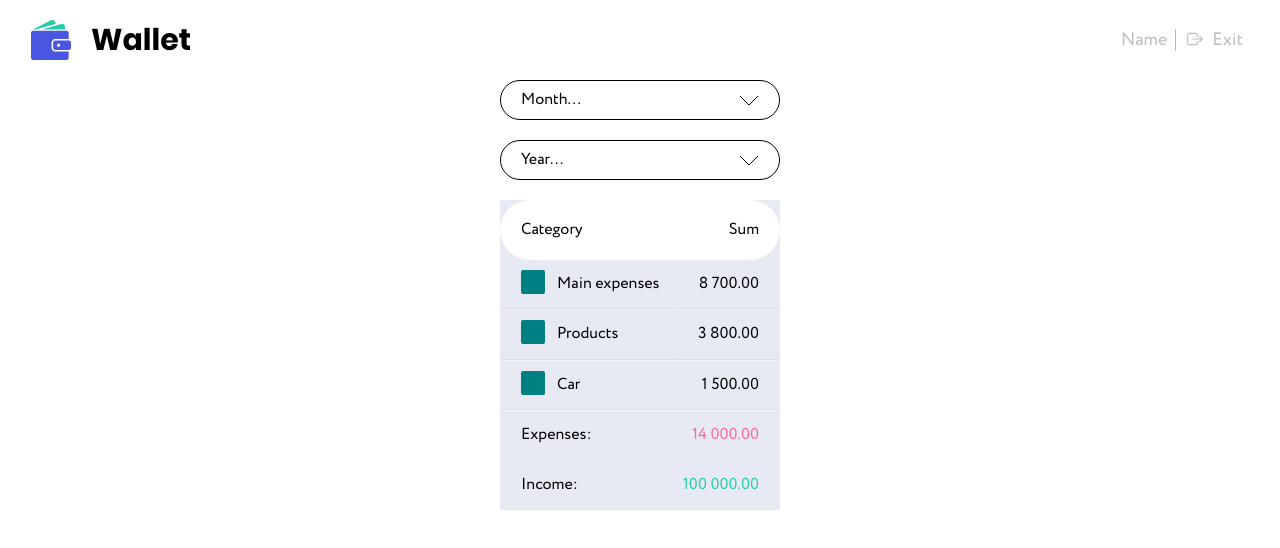
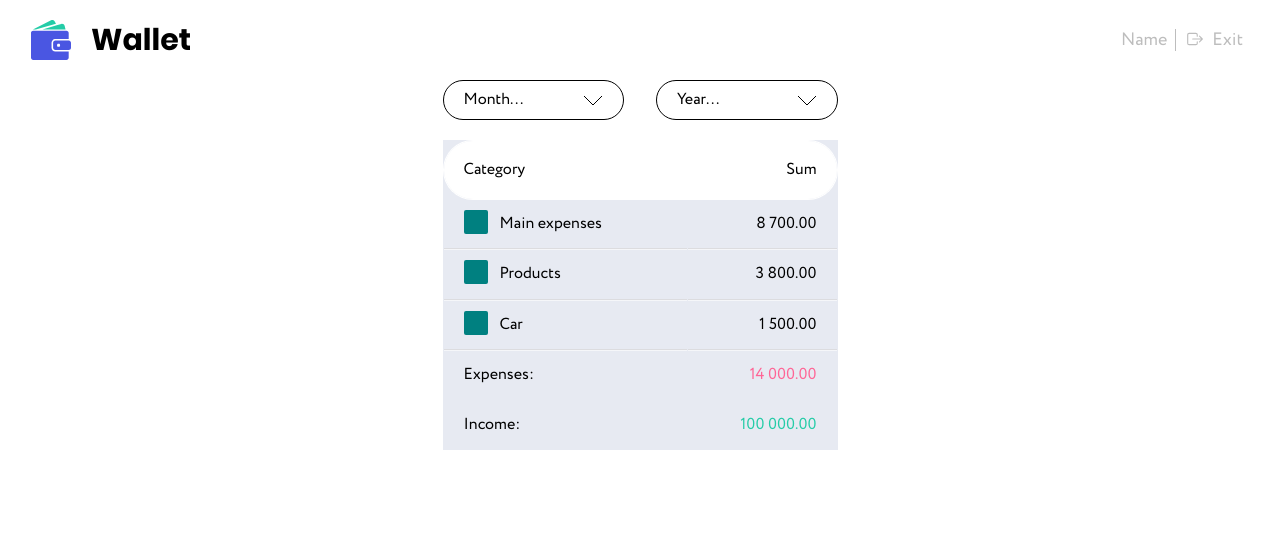
Before and after one commit to Mysolaar/wallet-app-gr4-frontend, a React (Create React App) app: page / in a window 1280 px wide. Shown: the top 548 px of the page. Built offline with nearby package versions, Linux system fonts and the light colour scheme.

Commit message:
Responsywność oraz dodatkowe komponenty

```diff
--- a/src/components/Table/Table.jsx
+++ b/src/components/Table/Table.jsx
@@ -1,14 +1,8 @@
-import Select from "react-select";
 import styles from "./Table.module.css";
-
-const data = [
-  { category: "Main expenses", sum: 8700 },
-  { category: "Products", sum: 3800 },
-  { category: "Car", sum: 1500 },
-];
+import TableSelect from "./TableSelect/TableSelect.jsx";
+import TableStats from "./TableStats/TableStats.jsx";
 
 const Table = () => {
-  const totalSum = data.reduce((acc, item) => acc + item.sum, 0);
   //TODO dodać fetch danych
 
   const optionsMonth = [
@@ -19,112 +13,23 @@ const Table = () => {
     { value: "option5", label: "Option 5" },
     { value: "option6", label: "Option 6" },
     { value: "option7", label: "Option 7" },
-    // Add more options as needed
   ];
 
-  // Define your options for the second Select component
   const optionsYear = [
     { value: "2021", label: "2021" },
     { value: "2022", label: "2022" },
     { value: "2023", label: "2023" },
-
-    // Add more options as needed
   ];
-
-  const CustomDropdownIndicator = () => (
-    <svg
-      width="20"
-      height="11"
-      viewBox="0 0 20 11"
-      fill="none"
-      xmlns="http://www.w3.org/2000/svg"
-    >
-      <path d="M1 1L10 10L19 1" stroke="black" />
-    </svg>
-  );
 
   return (
     <div className={styles["table-container"]}>
       <div className={styles.filters}>
-        <Select
-          options={optionsMonth}
-          components={{
-            DropdownIndicator: CustomDropdownIndicator,
-          }}
-          classNames={{
-            menu: () => {
-              return styles.dropdown;
-            },
-            option: () => {
-              return styles.option;
-            },
-            valueContainer: () => {
-              return styles.valueContainer;
-            },
-            indicatorsContainer: () => {
-              return styles.dropdownIndicator;
-            },
-          }}
-          placeholder={"Month..."}
-          unstyled
-          className={styles.select}
-        />
-
-        <Select
-          options={optionsYear}
-          components={{
-            DropdownIndicator: CustomDropdownIndicator,
-          }}
-          classNames={{
-            menu: () => {
-              return styles.dropdown;
-            },
-            option: () => {
-              return styles.option;
-            },
-            valueContainer: () => {
-              return styles.valueContainer;
-            },
-            indicatorsContainer: () => {
-              return styles.dropdownIndicator;
-            },
-          }}
-          placeholder={"Year..."}
-          unstyled
-          className={styles.select}
-        />
+        <TableSelect options={optionsMonth} placeholder={"Month..."} />
+        <TableSelect options={optionsYear} placeholder={"Year..."} />
       </div>
-      <table className={styles.table}>
-        <thead>
-          <tr>
-            <th className="table-header">Category</th>
-            <th className="table-header">Sum</th>
-          </tr>
-        </thead>
-        <tbody>
-          {data.map((item, index) => (
-            <tr key={index} className={styles["data-row"]}>
-              <td>{item.category}</td>
-              <td>{formatNumber(item.sum)}</td>
-            </tr>
-          ))}
-          <tr className={styles.expenses}>
-            <td>Expenses:</td>
-            <td>{formatNumber(totalSum)}</td>
-          </tr>
-          <tr className={styles.income}>
-            <td>Income:</td>
-            <td>{formatNumber(100000)}</td>
-          </tr>
-        </tbody>
-      </table>
+      <TableStats />
     </div>
   );
 };
 
-const formatNumber = (number) => {
-  return number.toFixed(2).replace(/\d(?=(\d{3})+\.)/g, "$& ");
-  // .replace(".", ",");
-};
-
 export default Table;
--- a/src/components/Table/Table.module.css
+++ b/src/components/Table/Table.module.css
@@ -10,157 +10,26 @@
   margin: auto;
 }
 
-table.table {
-  border-collapse: separate;
-  width: 100%;
-  border-spacing: 1px;
+@media screen and (min-width: 768px) {
+  .table-container {
+    width: 336px;
+  }
 
-  margin: auto;
-  background-color: var(
-    --background-gray
-  ); /*TODO do usuniecia jak bedzie dobry bg color na stronie */
+  .filters {
+    width: 100%;
+    flex-direction: row;
+    justify-content: space-between;
+    gap: 16px;
+  }
 }
+@media screen and (min-width: 1280px) {
+  .table-container {
+    width: 395px;
+  }
 
-.table thead {
-  height: 58px;
-  background-color: var(--white);
+  .filters {
+    width: 100%;
+
+    gap: 32px;
+  }
 }
-
-table.table th {
-  border: 0;
-  box-shadow: 0 0 0 1px var(--white);
-}
-
-table.table thead tr:first-child th:first-child {
-  border-top-left-radius: 30px;
-  padding: 15px 0 15px 20px;
-  text-align: left;
-}
-
-table.table thead tr:last-child th:first-child {
-  border-bottom-left-radius: 30px;
-}
-
-table.table thead tr:first-child th:last-child {
-  border-top-right-radius: 30px;
-  padding: 15px 20px 15px 0;
-  text-align: right;
-}
-
-table.table thead tr:last-child th:last-child {
-  border-bottom-right-radius: 30px;
-}
-
-/* .table td {
-  padding: 15px;
-} */
-
-.table .data-row td {
-  position: relative;
-  border-bottom: 1px solid var(--row-divider);
-  box-shadow: 0px 1px 0px 0px #ffffff99;
-}
-
-.table tbody tr:first-child {
-  text-align: left;
-
-  /* line-height: 24px; */
-}
-
-.table tbody tr td:last-child {
-  text-align: right;
-}
-
-.expenses td:last-child {
-  color: var(--pink300);
-}
-.income td:last-child {
-  color: var(--green300);
-}
-
-.table tr td:first-child {
-  padding: 15px 0 15px 20px;
-}
-
-.table tr td:last-child {
-  padding: 15px 20px 15px 0px;
-}
-
-.expenses td:first-child {
-  padding: 15px 0 0 15px;
-}
-
-.expenses td:last-child {
-  padding: 15px 15px 0 0;
-}
-.table .data-row td:first-child {
-  padding: 15px 0 15px 56px;
-}
-
-.data-row td:first-child:before {
-  content: "";
-  display: inline-block;
-  width: 24px;
-  height: 24px;
-  margin-right: 16px;
-  background-color: teal;
-  border-radius: 2px;
-  position: absolute;
-  top: 10px;
-  left: 20px;
-}
-
-.select {
-  border: 1px solid var(--black);
-  border-radius: 30px;
-}
-
-.dropdown {
-  border-radius: 20px;
-  background-color: #ffffffb2;
-  width: 100%;
-  box-shadow: 0px 6px 15px 0px #0000001a;
-
-  overflow: hidden;
-  overflow-y: auto;
-  max-height: 157px;
-
-  backdrop-filter: blur(15px);
-}
-/*
-.dropdown::-webkit-scrollbar {
-  width: 14px;
-  height: 14px;
-}
-
-.dropdown::-webkit-scrollbar-track {
-  border: rgb(180, 180, 180);
-  background-color: #ff6536;
-}
-
-.dropdown::-webkit-scrollbar-thumb {
-  background-color: #3677ef;
-  border: 1px solid rgb(193, 193, 193);
-} */
-
-.option {
-  height: 28px;
-  padding-left: 20px;
-  vertical-align: middle;
-
-  padding-top: 5px;
-}
-.option:hover {
-  background-color: var(--white);
-}
-.option:first-child {
-  margin-top: 10px;
-}
-
-.valueContainer {
-  padding-left: 20px;
-}
-
-.dropdownIndicator {
-  margin-right: 20px;
-}
--- /dev/null
+++ b/src/components/Table/TableSelect/TableSelect.jsx
@@ -0,0 +1,44 @@
+import styles from "./TableSelect.module.css";
+import Select from "react-select";
+
+const TableSelect = ({ options, placeholder }) => {
+  const CustomDropdownIndicator = () => (
+    <svg
+      width="20"
+      height="11"
+      viewBox="0 0 20 11"
+      fill="none"
+      xmlns="http://www.w3.org/2000/svg"
+    >
+      <path d="M1 1L10 10L19 1" stroke="black" />
+    </svg>
+  );
+
+  return (
+    <Select
+      options={options}
+      components={{
+        DropdownIndicator: CustomDropdownIndicator,
+      }}
+      classNames={{
+        menu: () => {
+          return styles.dropdown;
+        },
+        option: () => {
+          return styles.option;
+        },
+        valueContainer: () => {
+          return styles.valueContainer;
+        },
+        indicatorsContainer: () => {
+          return styles.dropdownIndicator;
+        },
+      }}
+      placeholder={placeholder}
+      unstyled
+      className={styles.select}
+    />
+  );
+};
+
+export default TableSelect;
--- /dev/null
+++ b/src/components/Table/TableSelect/TableSelect.module.css
@@ -0,0 +1,55 @@
+.select {
+  border: 1px solid var(--black);
+  border-radius: 30px;
+  width: 100%;
+}
+
+.dropdown {
+  border-radius: 20px;
+  background-color: #ffffffb2;
+  width: 100%;
+  box-shadow: 0px 6px 15px 0px #0000001a;
+
+  overflow: hidden;
+  overflow-y: auto;
+  max-height: 157px;
+
+  backdrop-filter: blur(15px);
+}
+/*
+.dropdown::-webkit-scrollbar {
+  width: 14px;
+  height: 14px;
+}
+
+.dropdown::-webkit-scrollbar-track {
+  border: rgb(180, 180, 180);
+  background-color: #ff6536;
+}
+
+.dropdown::-webkit-scrollbar-thumb {
+  background-color: #3677ef;
+  border: 1px solid rgb(193, 193, 193);
+} */
+
+.option {
+  height: 28px;
+  padding-left: 20px;
+  vertical-align: middle;
+
+  padding-top: 5px;
+}
+.option:hover {
+  background-color: var(--white);
+}
+.option:first-child {
+  margin-top: 10px;
+}
+
+.valueContainer {
+  padding-left: 20px;
+}
+
+.dropdownIndicator {
+  margin-right: 20px;
+}
--- /dev/null
+++ b/src/components/Table/TableStats/TableStats.jsx
@@ -0,0 +1,45 @@
+import styles from "./TableStats.module.css";
+
+const data = [
+  { category: "Main expenses", sum: 8700 },
+  { category: "Products", sum: 3800 },
+  { category: "Car", sum: 1500 },
+];
+
+const TableStats = () => {
+  const totalSum = data.reduce((acc, item) => acc + item.sum, 0);
+
+  return (
+    <table className={styles.table}>
+      <thead>
+        <tr>
+          <th className="table-header">Category</th>
+          <th className="table-header">Sum</th>
+        </tr>
+      </thead>
+      <tbody>
+        {data.map((item, index) => (
+          <tr key={index} className={styles["data-row"]}>
+            <td>{item.category}</td>
+            <td>{formatNumber(item.sum)}</td>
+          </tr>
+        ))}
+        <tr className={styles.expenses}>
+          <td>Expenses:</td>
+          <td>{formatNumber(totalSum)}</td>
+        </tr>
+        <tr className={styles.income}>
+          <td>Income:</td>
+          <td>{formatNumber(100000)}</td>
+        </tr>
+      </tbody>
+    </table>
+  );
+};
+
+const formatNumber = (number) => {
+  return number.toFixed(2).replace(/\d(?=(\d{3})+\.)/g, "$& ");
+  // .replace(".", ",");
+};
+
+export default TableStats;
--- /dev/null
+++ b/src/components/Table/TableStats/TableStats.module.css
@@ -0,0 +1,99 @@
+.table {
+  border-collapse: separate;
+  width: 100%;
+  border-spacing: 1px;
+
+  margin: auto;
+  background-color: var(
+    --background-gray
+  ); /*TODO do usuniecia jak bedzie dobry bg color na stronie */
+}
+
+.table thead {
+  height: 58px;
+  background-color: var(--white);
+}
+
+.table th {
+  border: 0;
+  box-shadow: 0 0 0 1px var(--white);
+}
+
+.table thead tr:first-child th:first-child {
+  border-top-left-radius: 30px;
+  padding: 15px 0 15px 20px;
+  text-align: left;
+}
+
+.table thead tr:last-child th:first-child {
+  border-bottom-left-radius: 30px;
+}
+
+.table thead tr:first-child th:last-child {
+  border-top-right-radius: 30px;
+  padding: 15px 20px 15px 0;
+  text-align: right;
+}
+
+.table thead tr:last-child th:last-child {
+  border-bottom-right-radius: 30px;
+}
+
+/* .table td {
+  padding: 15px;
+} */
+
+.table .data-row td {
+  position: relative;
+  border-bottom: 1px solid var(--row-divider);
+  box-shadow: 0px 1px 0px 0px #ffffff99;
+}
+
+.table tbody tr:first-child {
+  text-align: left;
+
+  /* line-height: 24px; */
+}
+
+.table tbody tr td:last-child {
+  text-align: right;
+}
+
+.expenses td:last-child {
+  color: var(--pink300);
+}
+.income td:last-child {
+  color: var(--green300);
+}
+
+.table tr td:first-child {
+  padding: 15px 0 15px 20px;
+}
+
+.table tr td:last-child {
+  padding: 15px 20px 15px 0px;
+}
+
+.expenses td:first-child {
+  padding: 15px 0 0 15px;
+}
+
+.expenses td:last-child {
+  padding: 15px 15px 0 0;
+}
+.table .data-row td:first-child {
+  padding: 15px 0 15px 56px;
+}
+
+.data-row td:first-child:before {
+  content: "";
+  display: inline-block;
+  width: 24px;
+  height: 24px;
+  margin-right: 16px;
+  background-color: teal;
+  border-radius: 2px;
+  position: absolute;
+  top: 10px;
+  left: 20px;
+}
```
